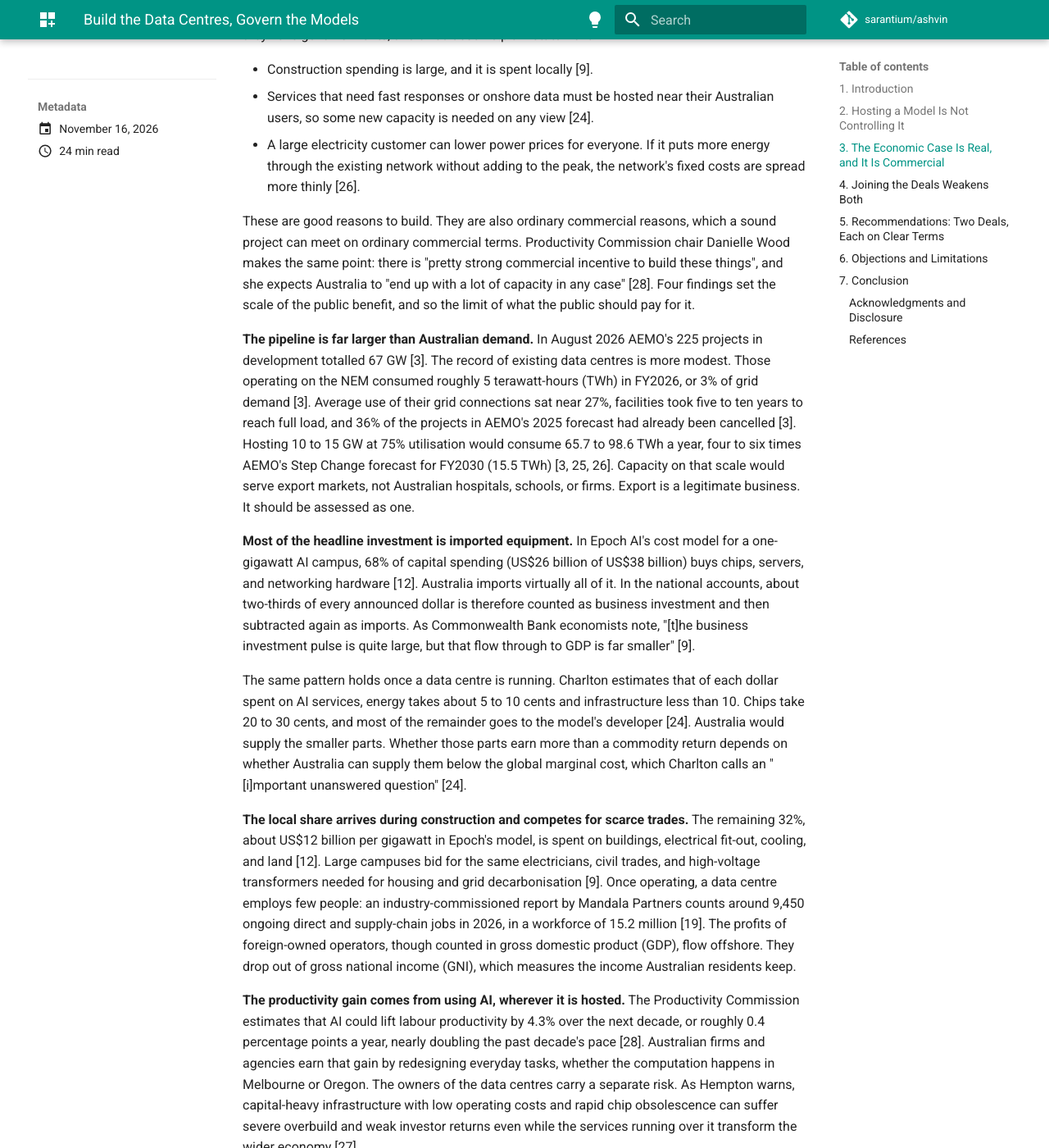
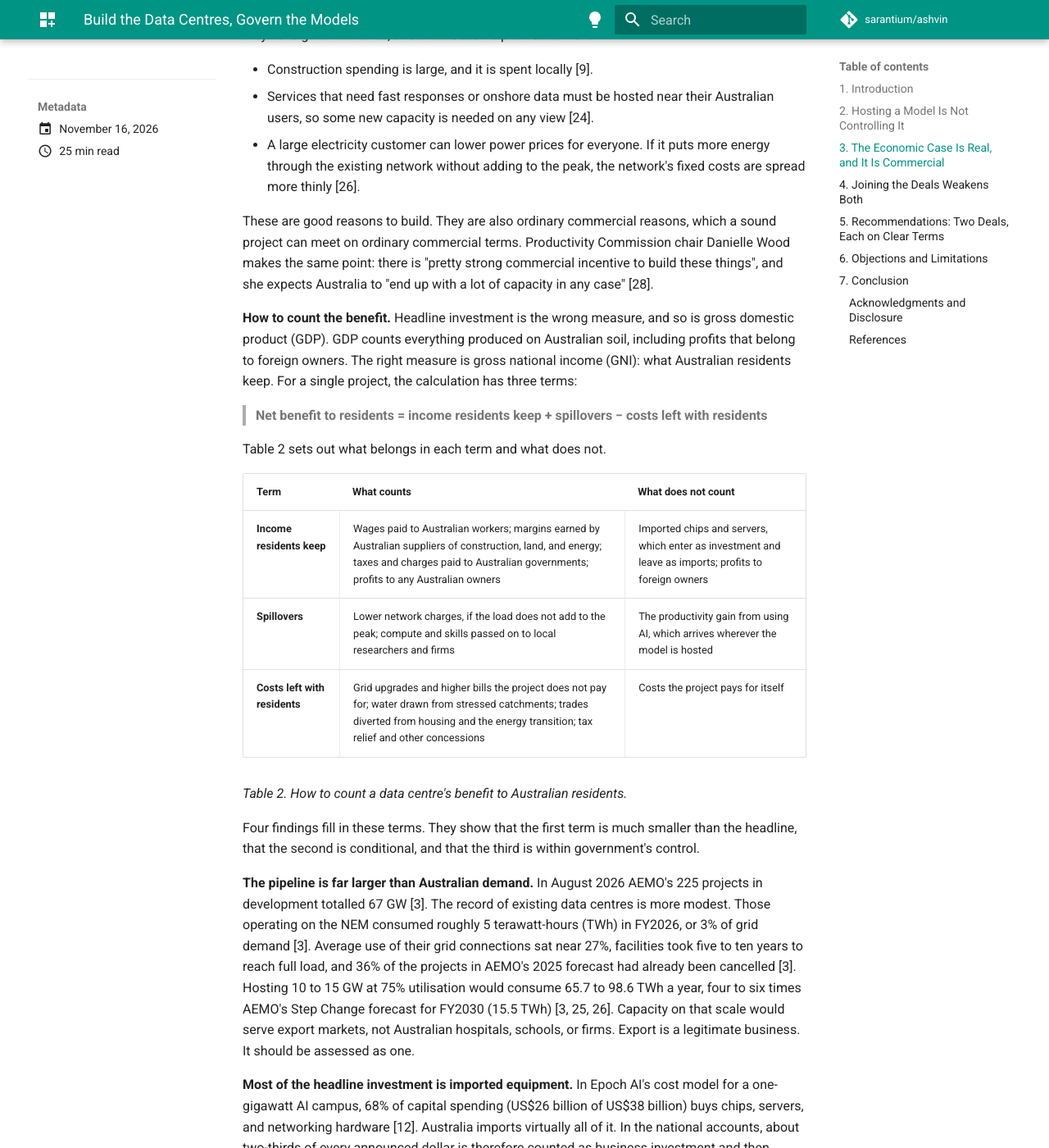
Before and after one commit to sarantium/ashvin, an MkDocs documentation site: the page built from docs/blog/posts/2026-11-16-concrete-is-not-control.md, in a window 1280 px wide and 1400 px high, scrolled down 4215 px. Shown: the whole window at 82% size. Built offline with MkDocs 1.6.1 and Material for MkDocs 9.7.7, drawn with Linux system fonts in a browser that asks for light colours; comment, search, counter and statistics services are not loaded; some of the changed text lies outside the part shown.

Commit message:
📝 blog: add the net-benefit formula and what counts in each term

```diff
--- a/docs/blog/posts/2026-11-16-concrete-is-not-control.md
+++ b/docs/blog/posts/2026-11-16-concrete-is-not-control.md
@@ -93,7 +93,23 @@ If hosting does not buy control, data centres must be judged as industry policy.
 - Services that need fast responses or onshore data must be hosted near their Australian users, so some new capacity is needed on any view [24].
 - A large electricity customer can lower power prices for everyone. If it puts more energy through the existing network without adding to the peak, the network's fixed costs are spread more thinly [26].
 
-These are good reasons to build. They are also ordinary commercial reasons, which a sound project can meet on ordinary commercial terms. Productivity Commission chair Danielle Wood makes the same point: there is "pretty strong commercial incentive to build these things", and she expects Australia to "end up with a lot of capacity in any case" [28]. Four findings set the scale of the public benefit, and so the limit of what the public should pay for it.
+These are good reasons to build. They are also ordinary commercial reasons, which a sound project can meet on ordinary commercial terms. Productivity Commission chair Danielle Wood makes the same point: there is "pretty strong commercial incentive to build these things", and she expects Australia to "end up with a lot of capacity in any case" [28].
+
+**How to count the benefit.** Headline investment is the wrong measure, and so is gross domestic product (GDP). GDP counts everything produced on Australian soil, including profits that belong to foreign owners. The right measure is gross national income (GNI): what Australian residents keep. For a single project, the calculation has three terms:
+
+> **Net benefit to residents = income residents keep + spillovers − costs left with residents**
+
+Table 2 sets out what belongs in each term and what does not.
+
+| Term | What counts | What does not count |
+|---|---|---|
+| **Income residents keep** | Wages paid to Australian workers; margins earned by Australian suppliers of construction, land, and energy; taxes and charges paid to Australian governments; profits to any Australian owners | Imported chips and servers, which enter as investment and leave as imports; profits to foreign owners |
+| **Spillovers** | Lower network charges, if the load does not add to the peak; compute and skills passed on to local researchers and firms | The productivity gain from using AI, which arrives wherever the model is hosted |
+| **Costs left with residents** | Grid upgrades and higher bills the project does not pay for; water drawn from stressed catchments; trades diverted from housing and the energy transition; tax relief and other concessions | Costs the project pays for itself |
+
+*Table 2. How to count a data centre's benefit to Australian residents.*
+
+Four findings fill in these terms. They show that the first term is much smaller than the headline, that the second is conditional, and that the third is within government's control.
 
 **The pipeline is far larger than Australian demand.** In August 2026 AEMO's 225 projects in development totalled 67 GW [3]. The record of existing data centres is more modest. Those operating on the NEM consumed roughly 5 terawatt-hours (TWh) in FY2026, or 3% of grid demand [3]. Average use of their grid connections sat near 27%, facilities took five to ten years to reach full load, and 36% of the projects in AEMO's 2025 forecast had already been cancelled [3]. Hosting 10 to 15 GW at 75% utilisation would consume 65.7 to 98.6 TWh a year, four to six times AEMO's Step Change forecast for FY2030 (15.5 TWh) [3, 25, 26]. Capacity on that scale would serve export markets, not Australian hospitals, schools, or firms. Export is a legitimate business. It should be assessed as one.
 
@@ -101,13 +117,13 @@ These are good reasons to build. They are also ordinary commercial reasons, whic
 
 The same pattern holds once a data centre is running. Charlton estimates that of each dollar spent on AI services, energy takes about 5 to 10 cents and infrastructure less than 10. Chips take 20 to 30 cents, and most of the remainder goes to the model's developer [24]. Australia would supply the smaller parts. Whether those parts earn more than a commodity return depends on whether Australia can supply them below the global marginal cost, which Charlton calls an "[i]mportant unanswered question" [24].
 
-**The local share arrives during construction and competes for scarce trades.** The remaining 32%, about US$12 billion per gigawatt in Epoch's model, is spent on buildings, electrical fit-out, cooling, and land [12]. Large campuses bid for the same electricians, civil trades, and high-voltage transformers needed for housing and grid decarbonisation [9]. Once operating, a data centre employs few people: an industry-commissioned report by Mandala Partners counts around 9,450 ongoing direct and supply-chain jobs in 2026, in a workforce of 15.2 million [19]. The profits of foreign-owned operators, though counted in gross domestic product (GDP), flow offshore. They drop out of gross national income (GNI), which measures the income Australian residents keep.
+**The local share arrives during construction and competes for scarce trades.** The remaining 32%, about US$12 billion per gigawatt in Epoch's model, is spent on buildings, electrical fit-out, cooling, and land [12]. Large campuses bid for the same electricians, civil trades, and high-voltage transformers needed for housing and grid decarbonisation [9]. Once operating, a data centre employs few people: an industry-commissioned report by Mandala Partners counts around 9,450 ongoing direct and supply-chain jobs in 2026, in a workforce of 15.2 million [19]. The profits of foreign-owned operators, though counted in GDP, flow offshore and so drop out of GNI.
 
 **The productivity gain comes from using AI, wherever it is hosted.** The Productivity Commission estimates that AI could lift labour productivity by 4.3% over the next decade, or roughly 0.4 percentage points a year, nearly doubling the past decade's pace [28]. Australian firms and agencies earn that gain by redesigning everyday tasks, whether the computation happens in Melbourne or Oregon. The owners of the data centres carry a separate risk. As Hempton warns, capital-heavy infrastructure with low operating costs and rapid chip obsolescence can suffer severe overbuild and weak investor returns even while the services running over it transform the wider economy [27].
 
-These findings do not yet add up to a single figure. None of the sources reviewed here estimates what a gigawatt of data-centre capacity adds to the income of Australian residents once imports, offshore profits, and grid and water costs are netted off. That figure, measured in GNI and not in headline investment, is the one on which approvals should turn. Governments should calculate and publish it (Recommendation 1).
+None of the sources reviewed here puts numbers on all three terms for an Australian project. Governments should calculate that figure and publish it, because approvals should turn on it and not on headline investment (Recommendation 1).
 
-Until they do, the rule that follows is simple: approve, but do not subsidise. A project that pays for its own grid connection, water, and site remediation leaves the overbuild risk with its investors, and is welcome at any size. A project that needs grid priority, cheap water, or tax relief asks ratepayers to carry that risk, in return for a productivity gain they would receive anyway. On this the proposal's advocates agree. In Egan's version, "[t]he Australian government is not spending money on these" [25].
+The formula also yields a simple rule: approve, but do not subsidise. When a project pays its own costs, the third term falls to zero, and whatever income and spillovers it brings are a net gain. A project that pays for its own grid connection, water, and site remediation leaves the overbuild risk with its investors, and is welcome at any size. A project that needs grid priority, cheap water, or tax relief asks ratepayers to carry that risk, in return for a productivity gain they would receive anyway. On this the proposal's advocates agree. In Egan's version, "[t]he Australian government is not spending money on these" [25].
 
 ## 4. Joining the Deals Weakens Both
 
```
Also changed, not shown: other parts of docs/blog/posts/2026-11-16-concrete-is-not-control.md (+2 -2 lines).
